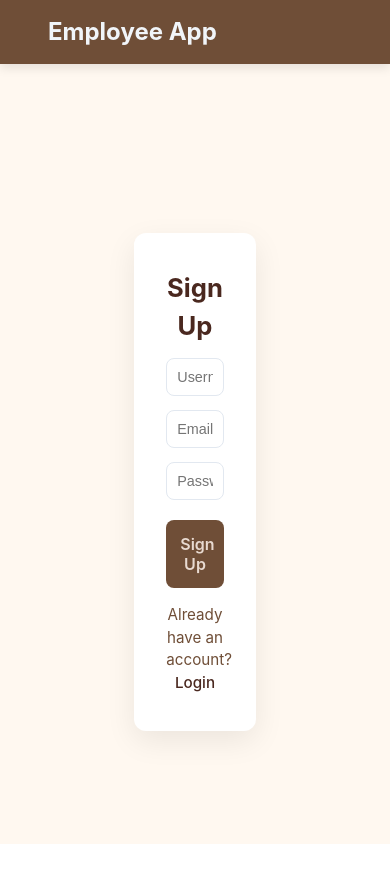
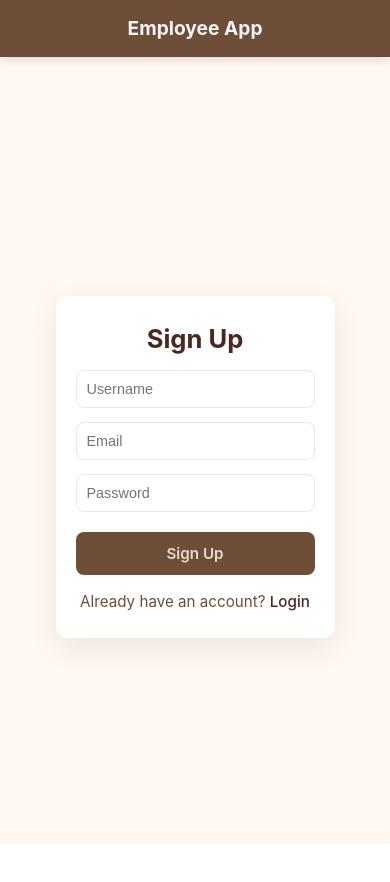
Before and after one commit to elvislazar/Employee-Application, a React (Vite) app in the folder frontend/: page /signup in a window 390 px wide. Shown: the top 882 px of the page. Built offline with nearby package versions, Linux system fonts and the light colour scheme.

Commit message:
Second commit

```diff
--- a/frontend/src/App.css
+++ b/frontend/src/App.css
@@ -6,10 +6,11 @@
 }
 body {
   font-family: 'Inter', sans-serif;
-  background:#FFF8F0;
+  background: #FFF8F0;
   color: #4a281f;
   line-height: 1.5;
   height: 100vh;
+  overflow-x: hidden;
 }
 
 /* ===== Navbar ===== */
@@ -19,7 +20,7 @@ body {
   padding: 14px 32px;
   display: flex;
   justify-content: center;
-  box-shadow: 0 4px 10px rgba(0,0,0,0.1);
+  box-shadow: 0 4px 10px rgba(0, 0, 0, 0.1);
   position: sticky;
   top: 0;
   z-index: 100;
@@ -27,21 +28,26 @@ body {
 
 .navbar-inner {
   width: 100%;
-  max-width: 100%;
+  max-width: 1200px;
   display: flex;
   justify-content: space-between;
   align-items: center;
-  padding: 0 16px;
+  flex-wrap: wrap;
+  gap: 10px;
 }
 
 .navbar-left h2 {
   cursor: pointer;
   color: #f1f5f9;
+  font-size: 1.4rem;
+  white-space: nowrap;
 }
 
 .navbar-right {
   display: flex;
   gap: 12px;
+  flex-wrap: wrap;
+  justify-content: flex-end;
 }
 
 .button {
@@ -61,7 +67,7 @@ body {
   color: #D7BFAE;
 }
 
-/* ===== Main Content Full Width ===== */
+/* ===== Main Content ===== */
 .main-content {
   width: 100%;
   padding: 28px 40px;
@@ -84,9 +90,9 @@ body {
   background: white;
   padding: 36px 32px;
   border-radius: 12px;
-  box-shadow: 0 10px 30px rgba(0,0,0,0.08);
+  box-shadow: 0 10px 30px rgba(0, 0, 0, 0.08);
   width: 100%;
-  max-width: 45%;
+  max-width: 400px;
   text-align: center;
 }
 
@@ -112,13 +118,13 @@ body {
 .auth-form input:focus {
   border-color: #6F4E37;
   outline: none;
-  box-shadow: 0 4px 12px rgba(59,130,246,0.15);
+  box-shadow: 0 4px 12px rgba(59, 130, 246, 0.15);
 }
 
 .auth-form button {
   margin-top: 6px;
   background: #6F4E37;
-  color:#e8dad1;
+  color: #e8dad1;
   border-radius: 8px;
   padding: 14px;
   border: none;
@@ -127,7 +133,7 @@ body {
 }
 
 .auth-form button:hover {
-  background: #6F4E37;
+  background: #4a281f;
 }
 
 .auth-footer {
@@ -147,9 +153,9 @@ body {
   background: white;
   padding: 28px;
   border-radius: 12px;
-  box-shadow: 0 6px 20px rgba(0,0,0,0.05);
+  box-shadow: 0 6px 20px rgba(0, 0, 0, 0.05);
   width: 100%;
-  max-width: 100%;
+  overflow-x: auto;
 }
 
 .page-title {
@@ -163,6 +169,7 @@ body {
   width: 100%;
   border-collapse: collapse;
   table-layout: auto;
+  min-width: 600px;
 }
 
 .employee-table th,
@@ -189,7 +196,7 @@ body {
   border: none;
   border-radius: 6px;
   cursor: pointer;
-  font-size: 0.95rem;
+  font-size: 0.9rem;
 }
 
 .edit-button {
@@ -199,7 +206,7 @@ body {
 
 .edit-button:hover {
   background: #4a281f;
-  color:#e8dad1;
+  color: #e8dad1;
 }
 
 .delete-button {
@@ -211,35 +218,30 @@ body {
   background: #dc2626;
 }
 
-/* ===== Edit Form Inline ===== */
+/* ===== Edit Form ===== */
 .edit-form-container {
   margin-top: 24px;
   background: #e8dad1;
   padding: 22px;
   border-radius: 10px;
   max-width: 500px;
-  margin-left: auto;
-  margin-right: auto; /* Center the form */
+  margin: 24px auto;
 }
 
 .edit-form input {
   padding: 12px;
-  margin-bottom: 12px; /* Space between fields */
+  margin-bottom: 12px;
   border-radius: 6px;
   border: 1px solid #cbd5e1;
   width: 100%;
-  max-width: 400px;
-  display: block;
-  margin-left: auto;
-  margin-right: auto; /* Center inputs */
 }
 
-/* Button container to keep buttons side by side */
 .button-group {
   display: flex;
-  gap: 12px; /* Space between buttons */
-  justify-content: center; /* Center buttons below inputs */
-  margin-top: 10px; /* Space above buttons */
+  gap: 12px;
+  justify-content: center;
+  margin-top: 10px;
+  flex-wrap: wrap;
 }
 
 .edit-form button {
@@ -247,9 +249,8 @@ body {
   border-radius: 6px;
   border: none;
   cursor: pointer;
-  flex: 1; /* Make both buttons same width */
-  max-width: 180px; /* Optional max width */
-  margin-left: 10px;
+  flex: 1;
+  max-width: 180px;
 }
 
 .save-button {
@@ -262,16 +263,15 @@ body {
   color: white;
 }
 
-
-/* ===== Add Employee Form Page ===== */
+/* ===== Add Employee Form ===== */
 .form-container {
   max-width: 500px;
-  width: 80%;
+  width: 90%;
   margin: 0 auto;
   background: white;
   padding: 36px;
   border-radius: 12px;
-  box-shadow: 0 10px 20px rgba(0,0,0,0.08);
+  box-shadow: 0 10px 20px rgba(0, 0, 0, 0.08);
 }
 
 .add-form input {
@@ -297,16 +297,22 @@ body {
   background: #4a281f;
 }
 
-/* ===== Responsive ===== */
+/* ===== Responsive Design ===== */
+
+/* Tablets */
 @media (max-width: 1024px) {
   .navbar-inner {
     flex-direction: column;
-    align-items: flex-start;
+    align-items: center;
+    text-align: center;
   }
   .navbar-right {
     margin-top: 8px;
-    flex-wrap: wrap;
-    gap: 6px;
+    justify-content: center;
+    gap: 8px;
+  }
+  .main-content {
+    padding: 20px;
   }
   .employee-table th, .employee-table td {
     font-size: 0.9rem;
@@ -314,11 +320,36 @@ body {
   }
 }
 
+/* Mobiles */
 @media (max-width: 600px) {
-  .edit-form input,
+  .navbar-left h2 {
+    font-size: 1.2rem;
+  }
+  .auth-card {
+    padding: 24px 20px;
+    max-width: 90%;
+  }
+  .form-container, .edit-form-container {
+    width: 95%;
+    padding: 20px;
+  }
+  .auth-form input,
   .add-form input,
-  .auth-form input {
+  .edit-form input {
     font-size: 0.9rem;
     padding: 10px;
   }
+  .auth-form button,
+  .add-form button,
+  .edit-form button {
+    font-size: 0.95rem;
+    padding: 12px;
+  }
+  .employee-table {
+    font-size: 0.85rem;
+  }
+  .button-group {
+    flex-direction: column;
+    align-items: center;
+  }
 }
```
